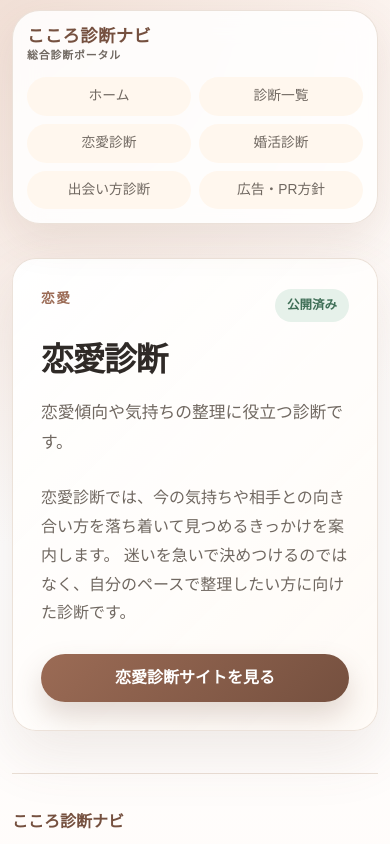
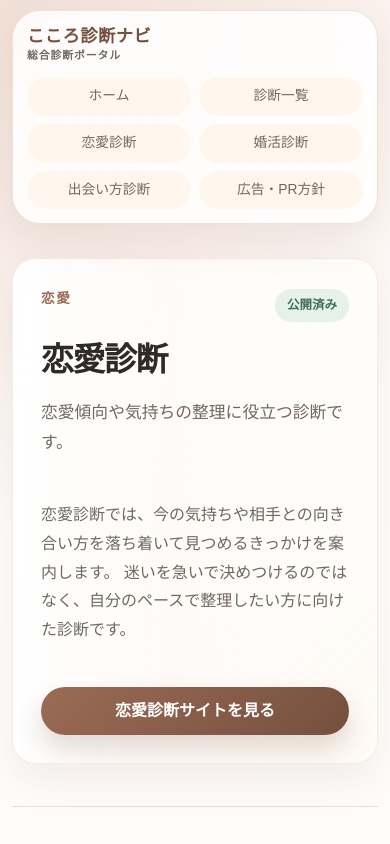
Before and after one commit to kenichis1971-cloud/diagnosis-portal-site, a Next.js app: page /love in a window 390 px wide. Shown: the top 844 px of the page. Built offline with nearby package versions, Linux system fonts and the light colour scheme; no server answers.

Commit message:
Make hero image slots full bleed

```diff
--- a/app/globals.css
+++ b/app/globals.css
@@ -170,15 +170,23 @@ main {
 
 .page-hero.hero-image-slot,
 .detail-card.hero-image-slot {
-  min-height: clamp(260px, 34vw, 380px);
+  min-height: clamp(320px, 36vw, 480px);
+  border-color: rgba(234, 223, 214, 0.58);
   background:
-    linear-gradient(135deg, rgba(255, 255, 255, 0.9), rgba(255, 247, 238, 0.84)),
-    rgba(255, 255, 255, 0.82);
+    linear-gradient(135deg, rgba(255, 255, 255, 0.74), rgba(255, 247, 238, 0.5)),
+    rgba(255, 255, 255, 0.68);
+  box-shadow: 0 18px 44px rgba(116, 80, 63, 0.1);
 }
 
 .page-hero.hero-image-slot::before,
 .detail-card.hero-image-slot::before {
-  background: rgba(255, 255, 255, 0.44);
+  background: linear-gradient(
+    90deg,
+    rgba(255, 255, 255, 0.94) 0%,
+    rgba(255, 250, 247, 0.82) 42%,
+    rgba(255, 250, 247, 0.42) 70%,
+    rgba(255, 250, 247, 0.08) 100%
+  );
 }
 
 .hero.hero-image-slot {
@@ -477,6 +485,38 @@ main {
   max-width: 900px;
 }
 
+.hero-image-slot {
+  width: calc(100vw - 32px);
+  max-width: none;
+  margin-right: calc(50% - 50vw + 16px);
+  margin-left: calc(50% - 50vw + 16px);
+}
+
+.page-hero.hero-image-slot,
+.detail-card.hero-image-slot {
+  display: flex;
+  flex-direction: column;
+  justify-content: center;
+  text-align: left;
+}
+
+.page-hero.hero-image-slot > *,
+.detail-card.hero-image-slot > * {
+  width: min(100%, 720px);
+}
+
+.detail-card.hero-image-slot .button {
+  width: fit-content;
+}
+
+@media (min-width: 1392px) {
+  .hero-image-slot {
+    width: 1360px;
+    margin-right: calc(50% - 680px);
+    margin-left: calc(50% - 680px);
+  }
+}
+
 .text-page h2 {
   margin: 30px 0 10px;
   font-size: 1.28rem;
@@ -632,9 +672,19 @@ main {
     border-radius: 24px;
   }
 
+  .hero-image-slot {
+    width: calc(100vw - 24px);
+    margin-right: calc(50% - 50vw + 12px);
+    margin-left: calc(50% - 50vw + 12px);
+  }
+
   .page-hero.hero-image-slot,
   .detail-card.hero-image-slot {
-    min-height: auto;
+    min-height: clamp(360px, 82vw, 460px);
+  }
+
+  .detail-card.hero-image-slot .button {
+    width: 100%;
   }
 
   .hero__panel,
```
